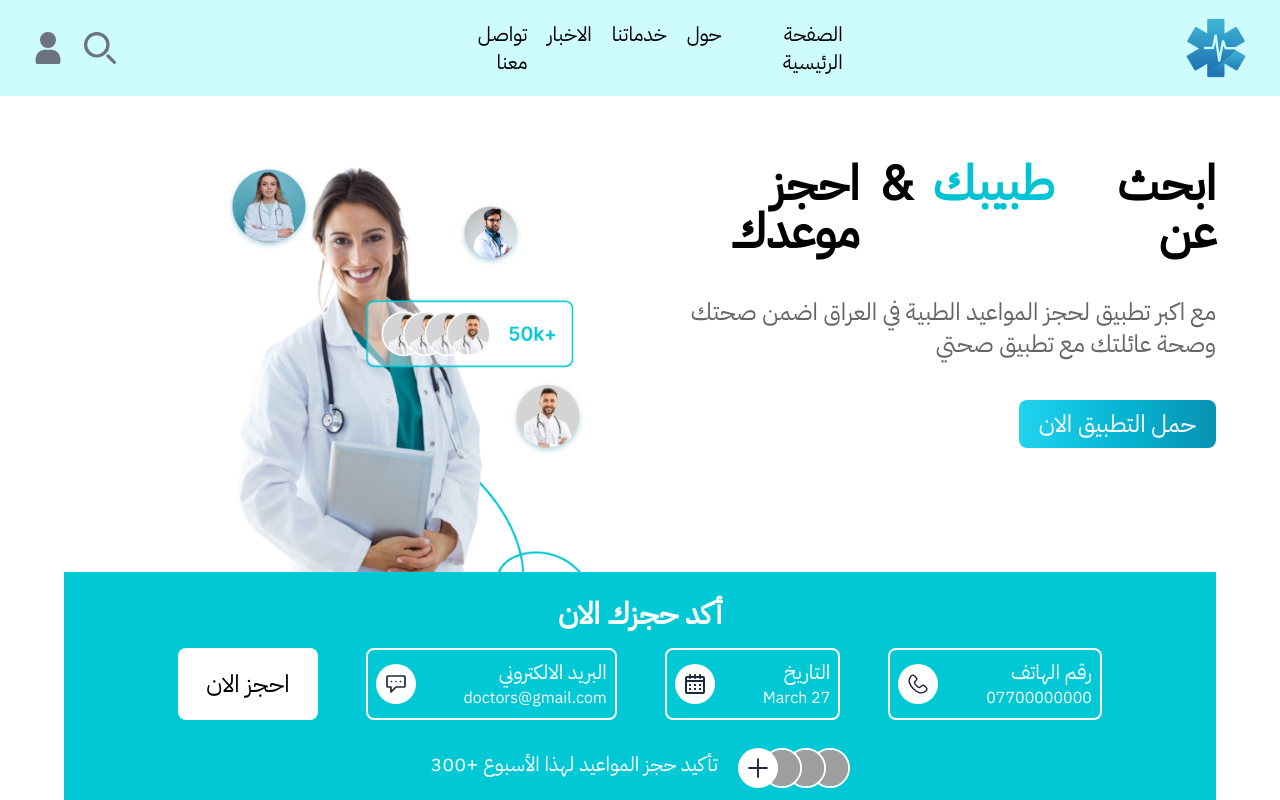
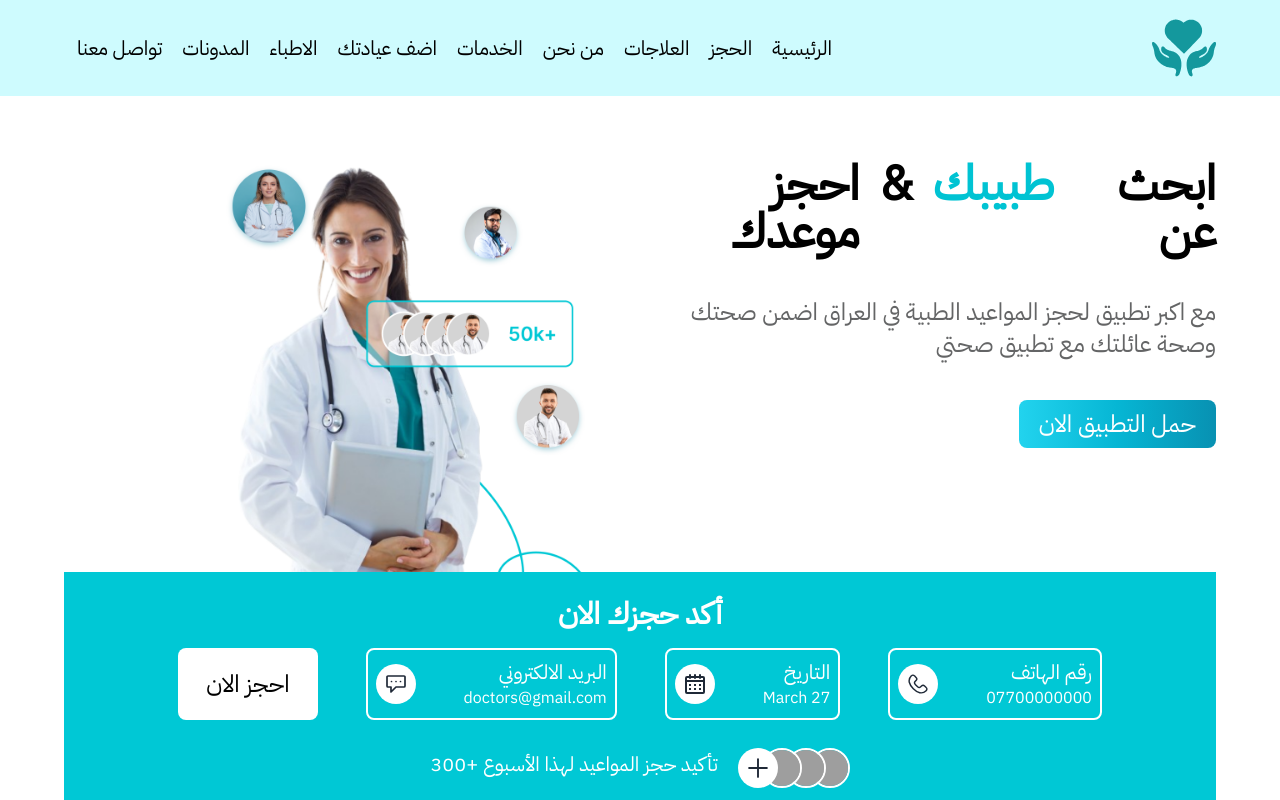
Before and after one commit to noor3030/doctor-landing-page, a Nuxt app: page / in a window 1280 px wide. Shown: the top 800 px of the page. Built offline with nearby package versions, Linux system fonts and the light colour scheme; grey boxes are pictures that could not be loaded.

Commit message:
Update Footer and Navbar components

```diff
--- a/components/Footer.vue
+++ b/components/Footer.vue
@@ -81,7 +81,5 @@
         />
       </div>
     </div>
-
-
   </div>
 </template>
--- a/components/Navbar.vue
+++ b/components/Navbar.vue
@@ -1,48 +1,19 @@
 <template>
   <div>
-    <nav
-      class="w-full py-4 px-8 bg-[#cefbfe] grid grid-cols-3 content-center justify-center"
-    >
-      <img src="../public/logos/logo.png" class="w-16 h-16" />
-      <div
-        class="flex space-x-5 text-xl justify-center content-center self-center"
-      >
-        <a class="ml-5">الصفحة الرئيسية</a>
-        <a>حول </a>
-        <a>خدماتنا</a>
-        <a>الاخبار</a>
-        <a>تواصل معنا</a>
-      </div>
-      <div class="flex justify-end">
-        <svg
-          class="w-8 h-8 text-gray-500 dark:text-gray-400 self-center ml-5"
-          aria-hidden="true"
-          xmlns="http://www.w3.org/2000/svg"
-          fill="none"
-          viewBox="0 0 20 20"
-        >
-          <path
-            stroke="currentColor"
-            stroke-linecap="round"
-            stroke-linejoin="round"
-            stroke-width="2"
-            d="m19 19-4-4m0-7A7 7 0 1 1 1 8a7 7 0 0 1 14 0Z"
-          />
-        </svg>
-        <svg
-          class="w-8 h-8 text-gray-500 dark:text-white self-center"
-          aria-hidden="true"
-          xmlns="http://www.w3.org/2000/svg"
-          fill="currentColor"
-          viewBox="0 0 14 18"
-        >
-          <path
-            d="M7 9a4.5 4.5 0 1 0 0-9 4.5 4.5 0 0 0 0 9Zm2 1H5a5.006 5.006 0 0 0-5 5v2a1 1 0 0 0 1 1h12a1 1 0 0 0 1-1v-2a5.006 5.006 0 0 0-5-5Z"
-          />
-        </svg>
+    <nav class="py-4 px-16 bg-[#cefbfe] grid grid-cols-3">
+      <img src="../public/logos/logo.svg" class="w-16 h-16" />
+
+      <div class="flex gap-x-5 text-xl self-center col-span-2">
+        <a href="#home"> الرئيسية</a>
+        <a href="#booking">الحجز</a>
+        <a href="#treatment">العلاجات</a>
+        <a href="#about-us">من نحن </a>
+        <a href="#service">الخدمات</a>
+        <a href="#add-clinic">اضف عيادتك</a>
+        <a href="#doctors">الاطباء</a>
+        <a href="#articles">المدونات </a>
+        <a href="contact-us">تواصل معنا</a>
       </div>
     </nav>
   </div>
 </template>
-
-<script></script>
```
Also changed, not shown: public/logos/logo.png (deleted), public/logos/logo.svg (added). Lines whose indentation alone changed are shown as unchanged.
